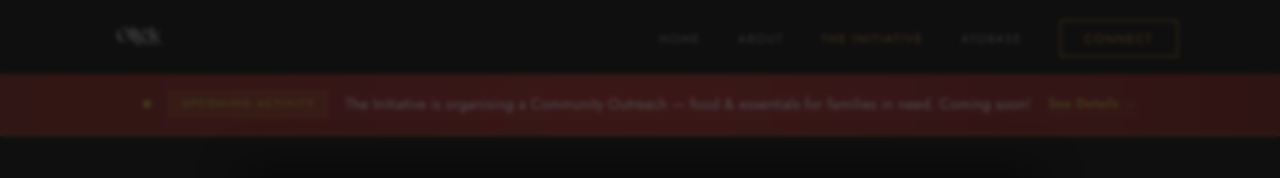
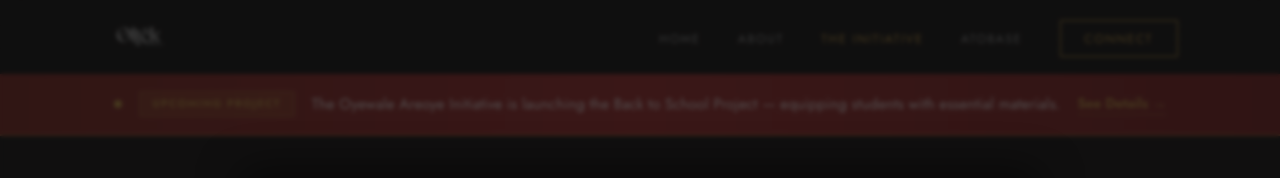
Before and after one commit to Martin-do/iamoltek_v3, a React (Vite) app: page /initiative in a window 1280 px wide. Shown: the top 178 px of the page. Built offline with nearby package versions, Linux system fonts and the light colour scheme; a web font is replaced by a local one.

Commit message:
fix: Update Announcement Strip at the top of Initiative page to Back to School Project

```diff
--- a/src/pages/Initiative.jsx
+++ b/src/pages/Initiative.jsx
@@ -46,8 +46,8 @@ export default function Initiative() {
       />
 
       <AnnouncementStrip
-        tag="Upcoming Activity"
-        text="The Initiative is organising a Community Outreach — food & essentials for families in need. Coming soon!"
+        tag="Upcoming Project"
+        text="The Oyewale Areoye Initiative is launching the Back to School Project — equipping students with essential materials."
         linkText="See Details"
         linkHref="#event"
       />
```
